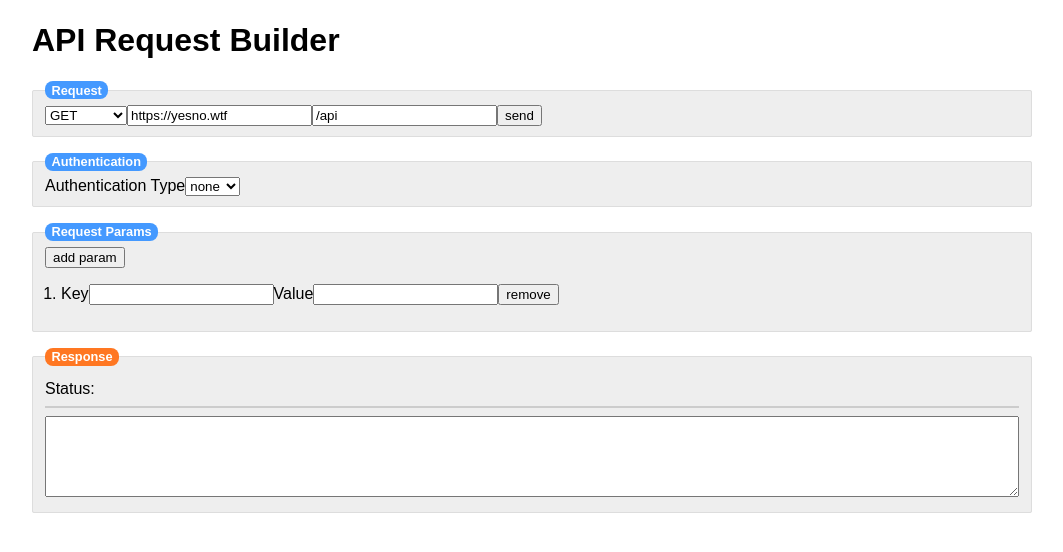
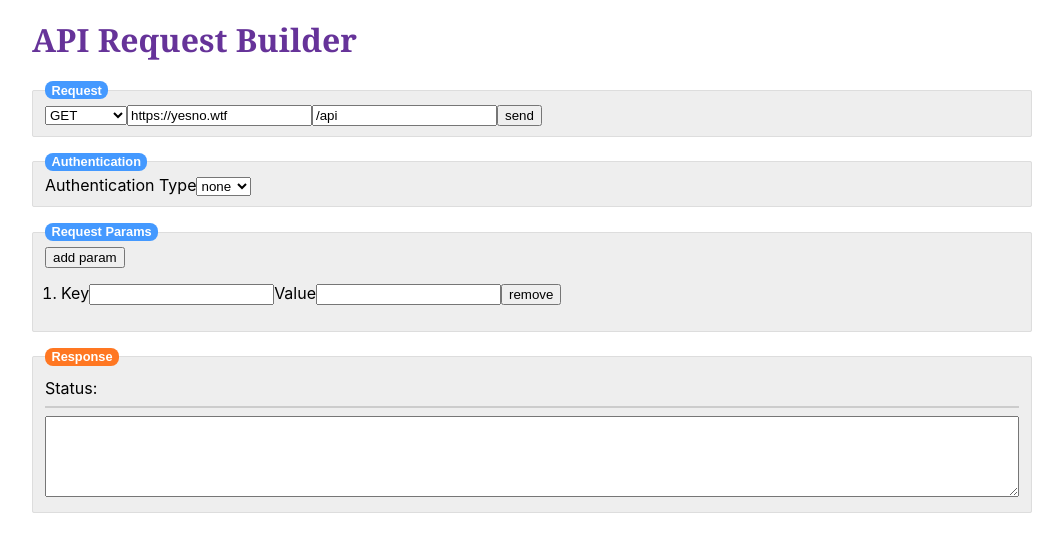
Before and after one commit to learosema/api-request-builder, a Vue app: page / in a window 1280 px wide. Both pictures are taken after a click on the button "add param". Shown: the top 552 px of the page, without its empty margins (108-1171 px from the left). Built offline with nearby package versions, Linux system fonts and the light colour scheme.

Commit message:
component structure

```diff
--- a/package.json
+++ b/package.json
@@ -27,7 +27,6 @@
   },
   "homepage": "https://github.com/terabaud/api-request-builder#readme",
   "dependencies": {
-    "css": "^2.2.3",
     "vue": "^2.5.16",
     "vue-hot-reload-api": "^2.3.0"
   },
--- /dev/null
+++ b/src/components/App.vue
@@ -0,0 +1,36 @@
+<template>
+  <main>
+    <h1>API Request Builder</h1>
+    <RequestForm/>
+  </main>
+</template>
+
+<script>
+import RequestForm from './RequestForm.vue'
+
+export default {
+  components: {
+    RequestForm
+  }
+}
+</script>
+
+<style>
+@import '../css/variables.css';
+
+body {
+  font-family: -apple-system, BlinkMacSystemFont, 'Segoe UI', Roboto, Oxygen, Ubuntu, Cantarell, 'Open Sans', 'Helvetica Neue', sans-serif;
+  font-size: 100%;
+  line-height: 1.2;
+}
+
+main {
+  max-width: 1000px;
+  margin: 0 auto;
+}
+
+h1 {
+  font-family: Cambria, Cochin, Georgia, Times, 'Times New Roman', serif;
+  color: var(--lieblingsfarbe);
+}
+</style>
--- a/src/App.vue
+++ b/src/components/RequestForm.vue
@@ -1,6 +1,5 @@
 <template lang="html">
-  <main>
-    <h1>API Request Builder</h1>
+  <div>
     <fieldset>
       <legend>Request</legend>
       <select v-model="method">
@@ -32,7 +31,7 @@
       <legend>Request Params</legend>
       <button @click="addRequestParam"> add param </button>
       <ol>
-        <li :key="param" v-for="(param, index) in params">
+        <li :key="param.key" v-for="(param, index) in params">
           <label :for="'param'+index">Key</label>
           <input :name="'param'+index" v-model="param.key">
           <label :for="'value'+index">Value</label>
@@ -53,7 +52,7 @@
       <button @click="addRequestBodyParam"> add param </button>
       </section>
       <ol>
-        <li :key="param" v-for="(param, index) in bodyParams">
+        <li :key="param.key" v-for="(param, index) in bodyParams">
           <label :for="'bparam'+index">Key</label>
           <input :name="'bparam'+index" v-model="param.key">
           <label :for="'bvalue'+index">Value</label>
@@ -74,26 +73,11 @@
       </table>
       <textarea rows="5" readonly v-model="response.body"></textarea>
     </fieldset>
-  </main>
+  </div>
 </template>
 
 <script>
-// helper function from MDN
-// https://developer.mozilla.org/en-US/docs/Web/API/XMLHttpRequest/getAllResponseHeaders
-const parseHeaders = xhr => {
-  const headers = xhr
-    .getAllResponseHeaders()
-    .trim()
-    .split(/[\r\n]+/)
-  const headerMap = {}
-  headers.forEach(function(line) {
-    const parts = line.split(": ")
-    const header = parts.shift().toLowerCase()
-    const value = parts.join(": ")
-    headerMap[header] = value
-  })
-  return headerMap
-}
+import parseHeaders from '../helpers/parseHeaders.js'
 
 export default {
   data() {
@@ -196,12 +180,7 @@ export default {
 }
 </script>
 
-<style lang="css" scoped>
-
-main {
-  max-width: 1000px;
-  margin: 0 auto;
-}
+<style lang="css">
 
 fieldset {
   margin: 1em 0;
--- a/src/css/styles.css
+++ /dev/null
@@ -1,5 +0,0 @@
-body {
-  font-family: sans-serif;
-  font-size: 100%;
-  line-height: 1.2;
-}
--- /dev/null
+++ b/src/css/variables.css
@@ -0,0 +1,3 @@
+:root {
+  --lieblingsfarbe: #663399;
+}
--- /dev/null
+++ b/src/helpers/parseHeaders.js
@@ -0,0 +1,17 @@
+// helper function from MDN
+// https://developer.mozilla.org/en-US/docs/Web/API/XMLHttpRequest/getAllResponseHeaders
+
+export default function parseHeaders(xhr) {
+  const headers = xhr
+    .getAllResponseHeaders()
+    .trim()
+    .split(/[\r\n]+/)
+  const headerMap = {}
+  headers.forEach(function(line) {
+    const parts = line.split(": ")
+    const header = parts.shift().toLowerCase()
+    const value = parts.join(": ")
+    headerMap[header] = value
+  })
+  return headerMap
+}
--- a/src/index.js
+++ b/src/index.js
@@ -1,7 +1,5 @@
 import Vue from 'vue'
-import App from './App.vue'
-
-import './css/styles.css'
+import App from './components/App.vue'
 
 new Vue({
   el: '#app',
```
